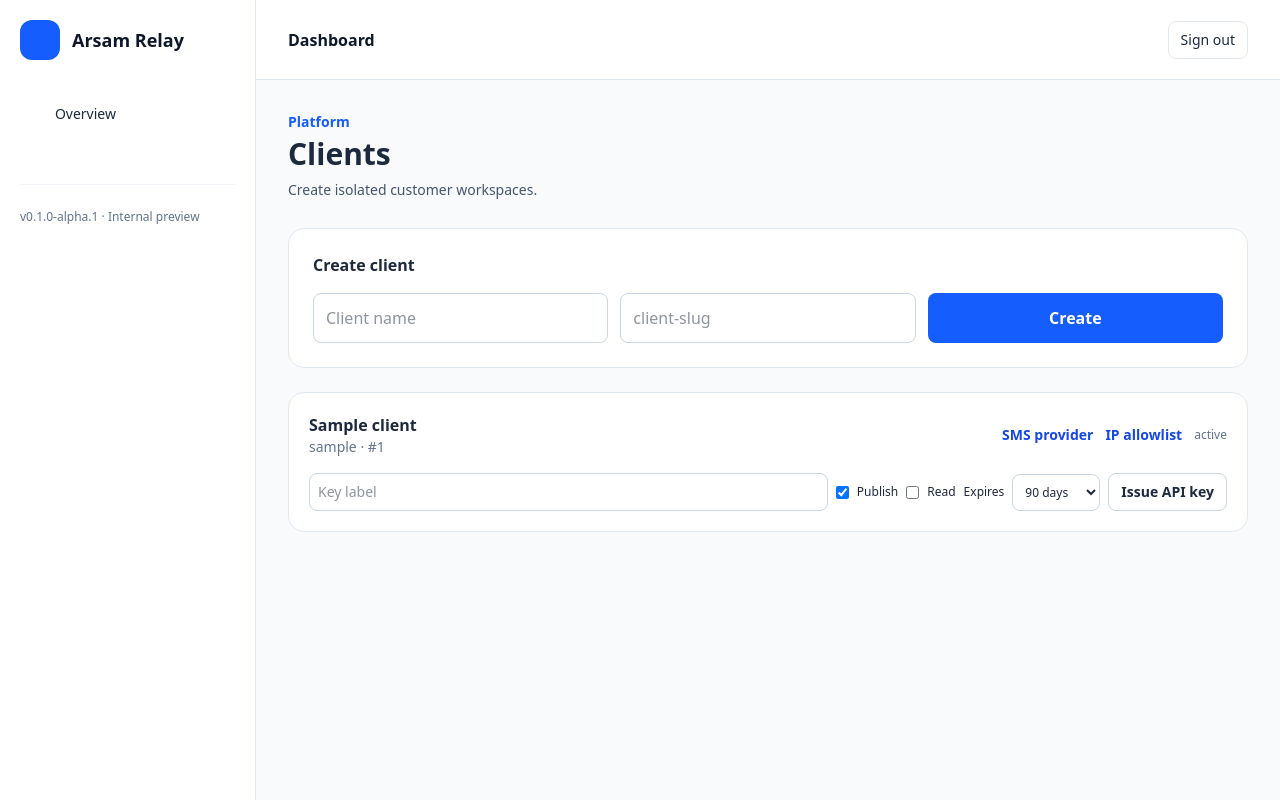
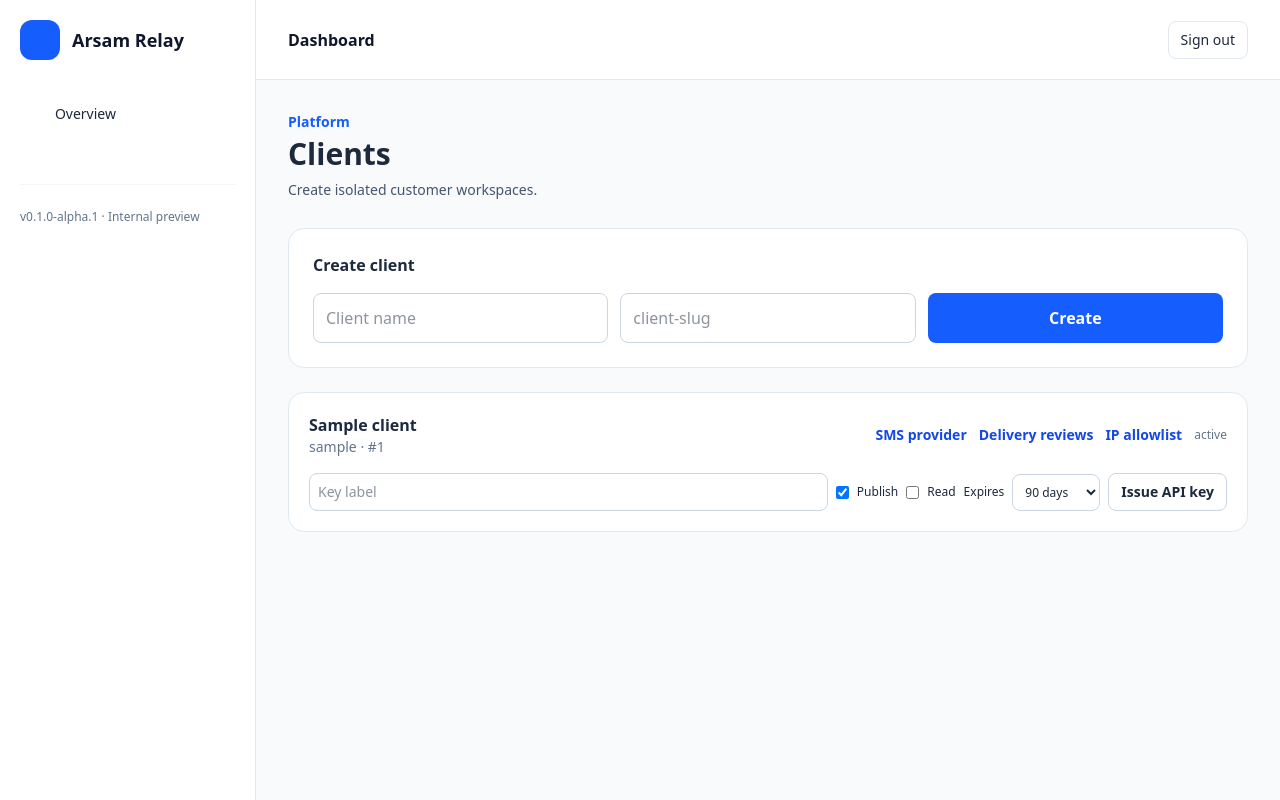
Before and after one commit to satrapit/arsamnet-relay, a Laravel app: template resources/views/admin/clients.blade.php in a window 1280 px wide. Run offline with Laravel 12, Linux system fonts and the light colour scheme; the template is opened without the code that fills it: most values are stand-ins (such as "Sample title", 1, 10 or a date in 2020); data that the repository does not hold is empty; style sheets or scripts are compiled from the project's sources; some libraries are stand-ins or nearby versions; some web fonts are replaced.

Commit message:
feat: link per-client delivery review queue from admin client list

```diff
--- a/resources/views/admin/clients.blade.php
+++ b/resources/views/admin/clients.blade.php
@@ -19,6 +19,7 @@
             <div><h3 class="font-semibold">{{ $client->name }}</h3><p class="text-sm text-slate-500">{{ $client->slug }} · #{{ $client->id }}</p></div>
             <div class="flex items-center gap-3">
                 <a href="{{ route('clients.providers.kavenegar.index', $client->id) }}" class="text-sm font-semibold text-blue-700 hover:underline">SMS provider</a>
+                <a href="{{ route('clients.delivery-reviews.index', $client->id) }}" class="text-sm font-semibold text-blue-700 hover:underline">Delivery reviews</a>
                 <a href="{{ route('clients.ips.index', $client->id) }}" class="text-sm font-semibold text-blue-700 hover:underline">IP allowlist</a>
                 <span class="text-xs text-slate-500">{{ $client->status }}</span>
             </div>
```
